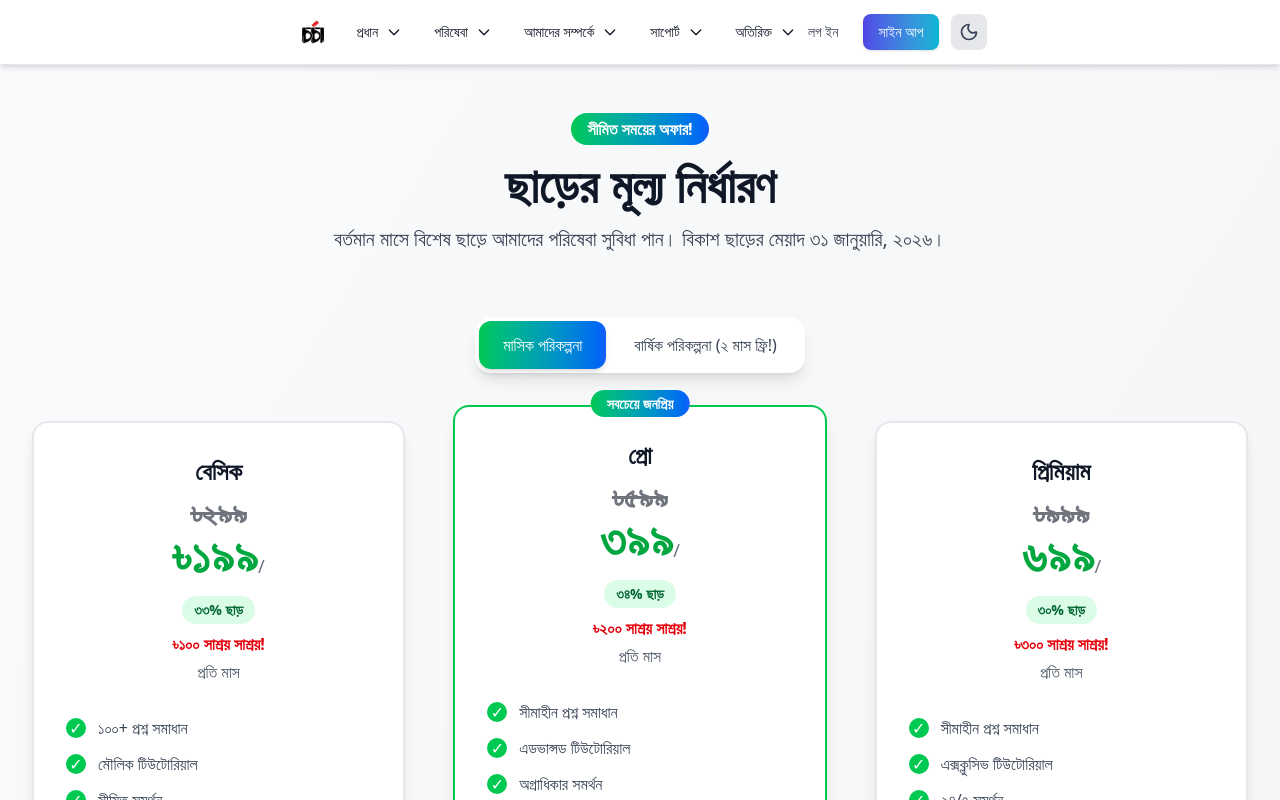
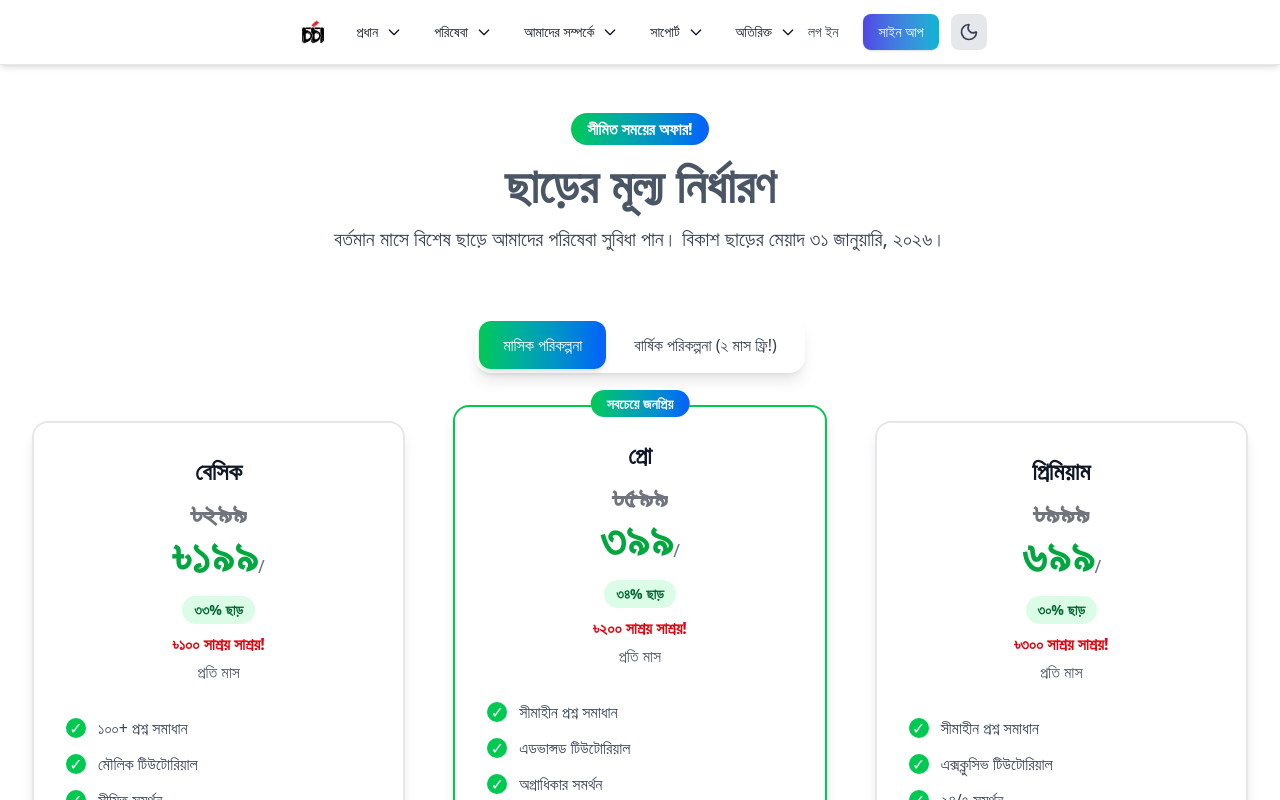
Before and after one commit to kousar-21/chorcha, a React (Vite) app: page /discount in a window 1280 px wide. Shown: the top 800 px of the page. Built offline with nearby package versions, Linux system fonts and the light colour scheme.

Commit message:
resolve bg issue in discount page

```diff
--- a/src/Pages/Discount.jsx
+++ b/src/Pages/Discount.jsx
@@ -126,14 +126,14 @@ const Discount = () => {
   };
 
   return (
-    <div className="min-h-screen bg-linear-to-br from-gray-50 to-gray-100 py-12 px-4 sm:px-6 lg:px-8">
+    <div className="min-h-screen bg-primary py-12 px-4 sm:px-6 lg:px-8">
       <div className="max-w-7xl mx-auto">
         {/* Header Section */}
         <div className="text-center mb-16">
           <div className="inline-block px-4 py-1 bg-linear-to-r from-green-500 to-blue-600 text-white rounded-full mb-4">
             <span className="font-bold">সীমিত সময়ের অফার!</span>
           </div>
-          <h1 className="text-4xl md:text-5xl font-bold text-gray-900 mb-4">
+          <h1 className="text-4xl md:text-5xl font-bold text-gray-600 mb-4">
             ছাড়ের মূল্য নির্ধারণ
           </h1>
           <p className="text-xl text-gray-700 max-w-3xl mx-auto">
```
